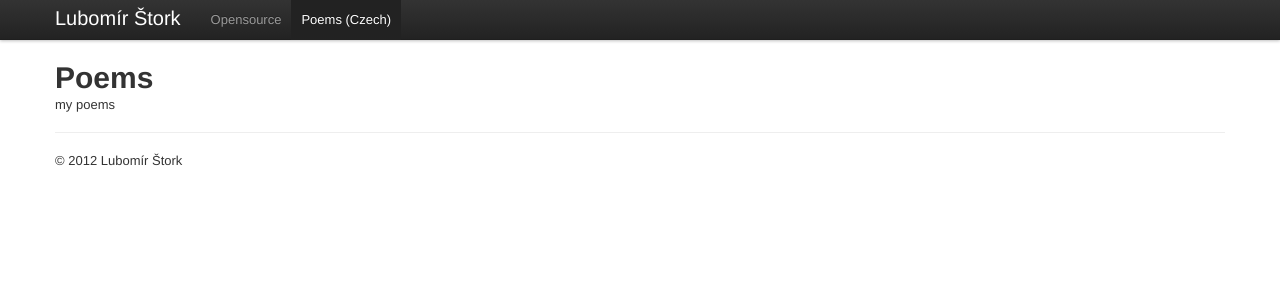
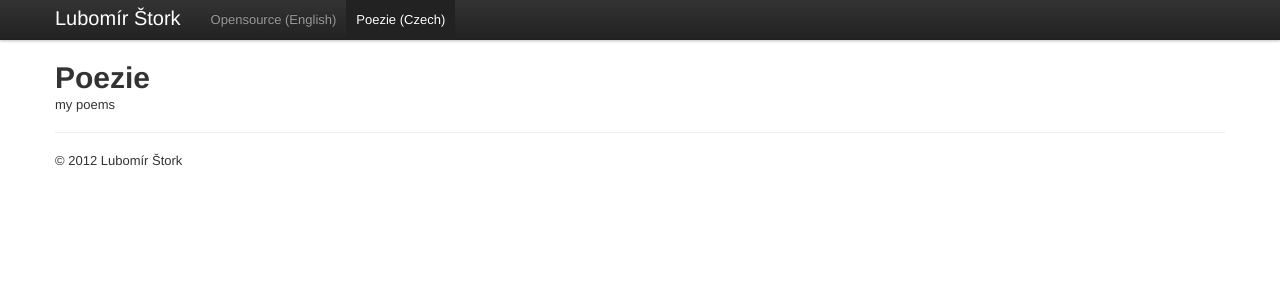
Before and after one commit to stork/stork.github.io, a Jekyll site: the page built from poems/_posts/2007-12-31-index.html, in a window 1280 px wide. Shown: the top 300 px of the page. Built offline with Jekyll 4.4.1, drawn with Linux system fonts in a browser that asks for light colours.

Commit message:
Change section names

```diff
--- a/opensource/_posts/2001-11-26-index.html
+++ b/opensource/_posts/2001-11-26-index.html
@@ -1,6 +1,6 @@
 ---
 layout: opensource
-title: Opensource
+title: Opensource (English)
 description: Opensource Projects
 tags:
  - section
--- a/poems/_posts/2007-12-31-index.html
+++ b/poems/_posts/2007-12-31-index.html
@@ -1,8 +1,8 @@
 ---
 layout: default
-title: Poems (Czech)
+title: Poezie (Czech)
 tags:
  - section
 ---
-<h1>Poems</h1>
+<h1>Poezie</h1>
 <p>my poems</p>
```
